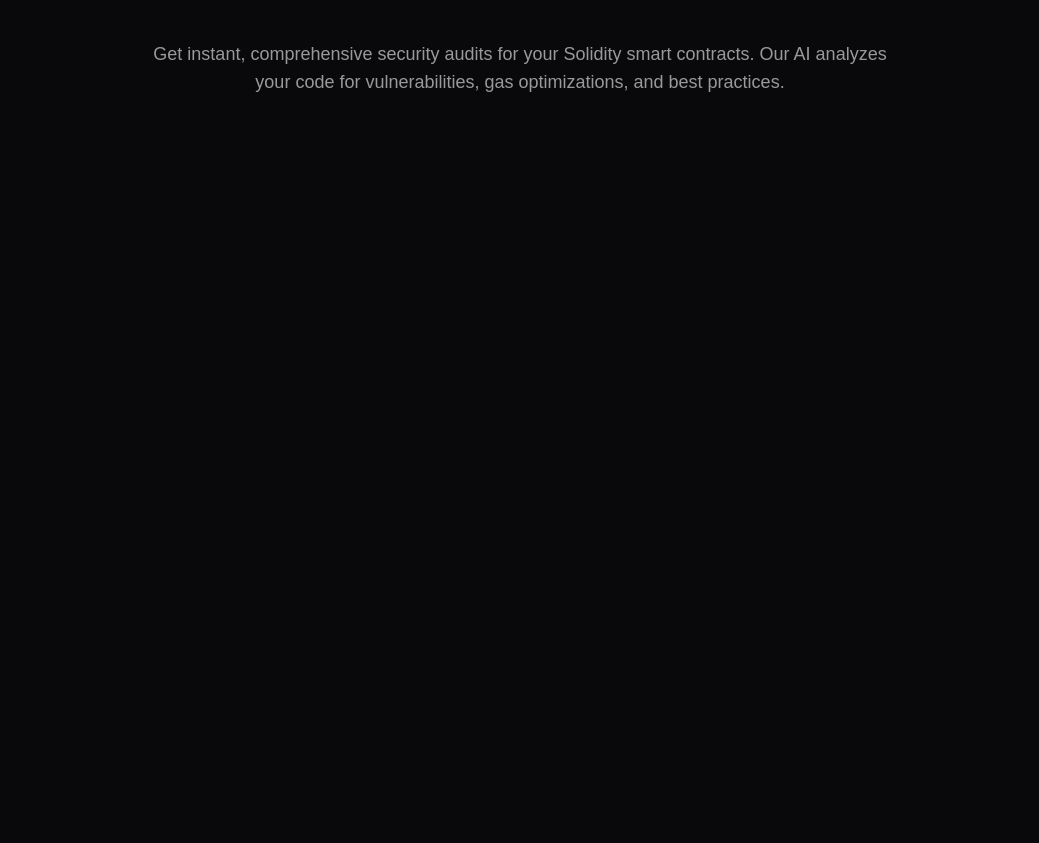
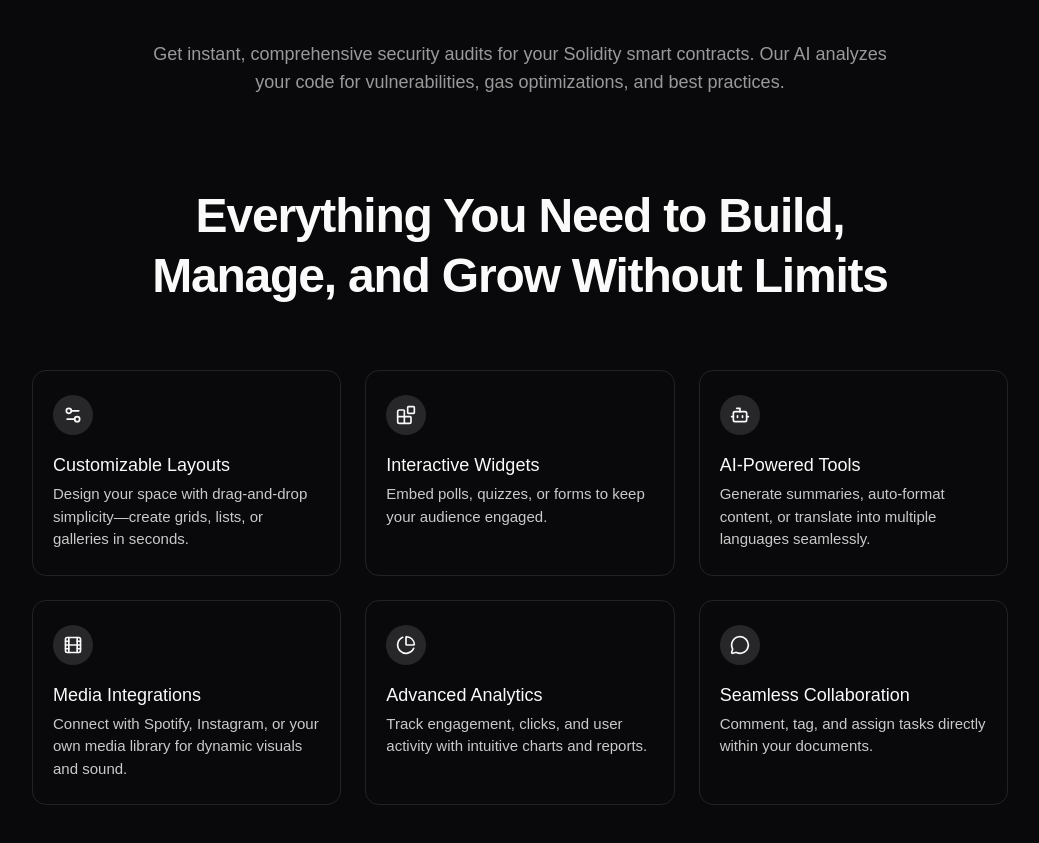
Before and after one commit to AlejandroPanos/ethglobal-ai-auditor, a React (Vite) app in the folder frontend/: page / in a window 1280 px wide. Shown: the part 367-1210 px from the top of the page, without its empty margins (120-1159 px from the left). Before the commit the page ends 800 px from the top, so only its background shows below. Built offline with nearby package versions, Linux system fonts and the light colour scheme.

Commit message:
[add] - Features section

```diff
--- /dev/null
+++ b/frontend/src/components/features.tsx
@@ -0,0 +1,77 @@
+import {
+  Blocks,
+  Bot,
+  ChartPie,
+  Film,
+  MessageCircle,
+  Settings2,
+} from "lucide-react";
+
+const features = [
+  {
+    icon: Settings2,
+    title: "Customizable Layouts",
+    description:
+      "Design your space with drag-and-drop simplicity—create grids, lists, or galleries in seconds.",
+  },
+  {
+    icon: Blocks,
+    title: "Interactive Widgets",
+    description:
+      "Embed polls, quizzes, or forms to keep your audience engaged.",
+  },
+  {
+    icon: Bot,
+    title: "AI-Powered Tools",
+    description:
+      "Generate summaries, auto-format content, or translate into multiple languages seamlessly.",
+  },
+  {
+    icon: Film,
+    title: "Media Integrations",
+    description:
+      "Connect with Spotify, Instagram, or your own media library for dynamic visuals and sound.",
+  },
+  {
+    icon: ChartPie,
+    title: "Advanced Analytics",
+    description:
+      "Track engagement, clicks, and user activity with intuitive charts and reports.",
+  },
+  {
+    icon: MessageCircle,
+    title: "Seamless Collaboration",
+    description:
+      "Comment, tag, and assign tasks directly within your documents.",
+  },
+];
+
+const Features = () => {
+  return (
+    <div className="flex min-h-screen items-center justify-center py-12">
+      <div>
+        <h2 className="mx-auto max-w-3xl text-center font-satoshi font-semibold text-4xl tracking-tight sm:text-5xl/tight">
+          Everything You Need to Build, Manage, and Grow Without Limits
+        </h2>
+        <div className="mx-auto mt-10 grid max-w-(--breakpoint-lg) gap-6 px-6 sm:mt-16 sm:grid-cols-2 lg:grid-cols-3">
+          {features.map((feature) => (
+            <div
+              className="flex flex-col rounded-xl border px-5 py-6"
+              key={feature.title}
+            >
+              <div className="mb-4 flex h-10 w-10 items-center justify-center rounded-full bg-muted">
+                <feature.icon className="size-5" />
+              </div>
+              <span className="font-medium text-lg">{feature.title}</span>
+              <p className="mt-1 text-[15px] text-foreground/80">
+                {feature.description}
+              </p>
+            </div>
+          ))}
+        </div>
+      </div>
+    </div>
+  );
+};
+
+export default Features;
--- a/frontend/src/pages/HomePage.tsx
+++ b/frontend/src/pages/HomePage.tsx
@@ -1,9 +1,11 @@
 import Hero from "@/components/hero";
+import Features from "@/components/features";
 
 const HomePage = () => {
   return (
     <>
       <Hero />
+      <Features />
     </>
   );
 };
```
